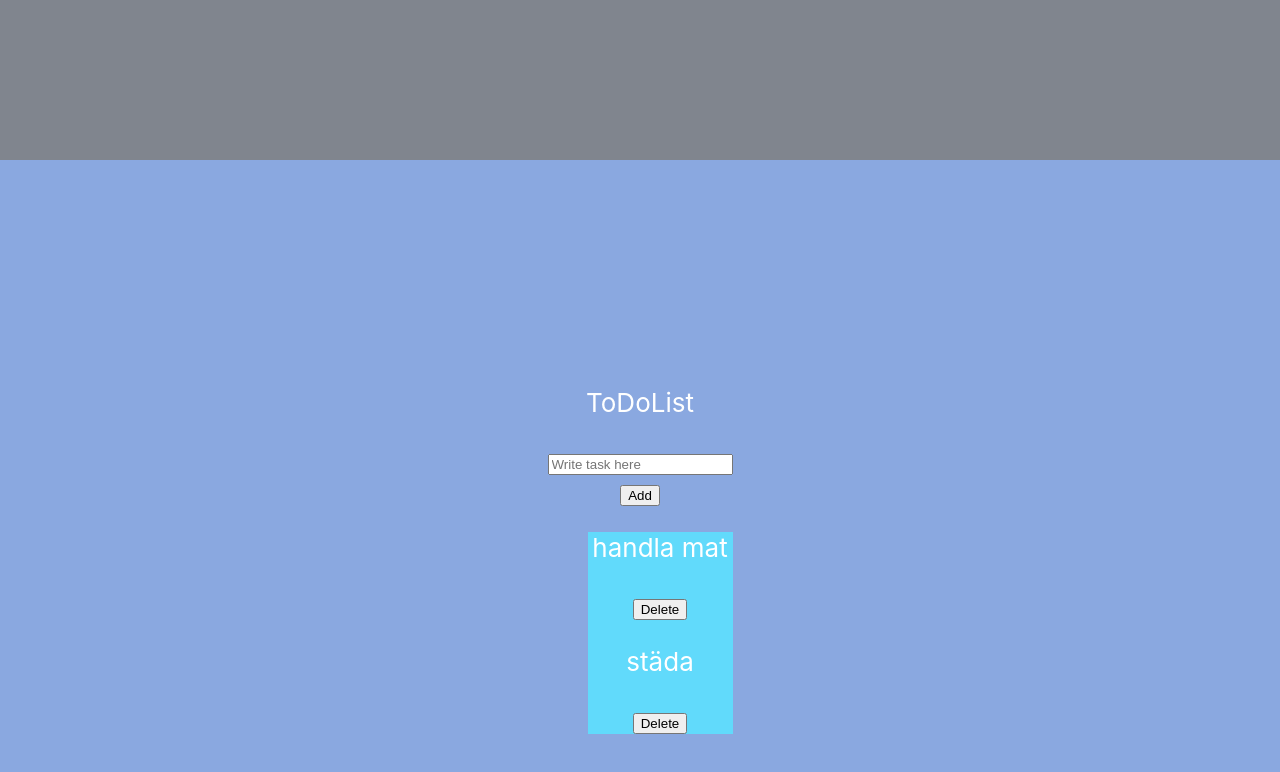
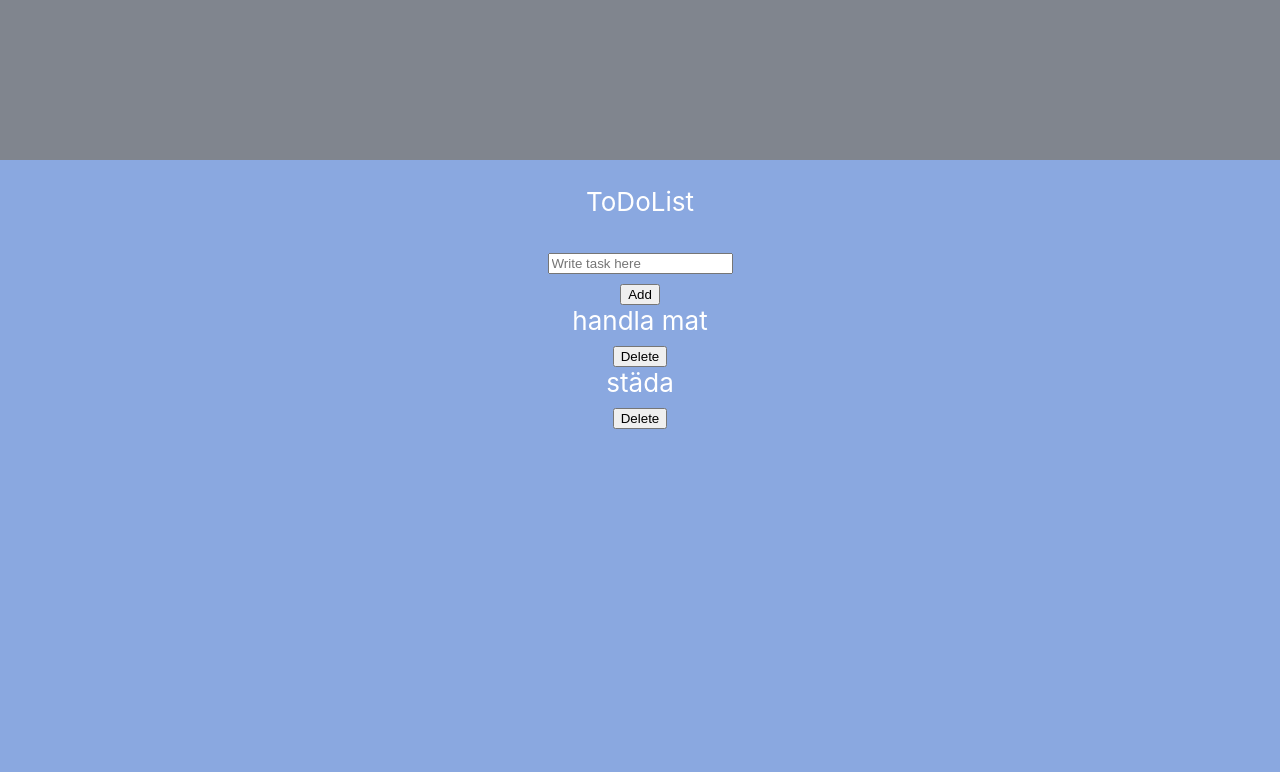
Before and after one commit to Cespaw/home-page-app, a React (Create React App) app: page / in a window 1280 px wide. Shown: the top 772 px of the page. Built offline with nearby package versions, Linux system fonts and the light colour scheme; no server answers; the HTML template or start-up script is replaced by a standard one.

Commit message:
Centered list items

```diff
--- a/src/App.css
+++ b/src/App.css
@@ -19,13 +19,20 @@
   display: flex;
   flex-direction: column;
   align-items: center;
-  justify-content: center;
   font-size: calc(10px + 2vmin);
   color: rgb(255, 255, 255);
 }
 
+.List {
+  flex-direction: column;
+  align-items: center;
+  justify-content: center;
+}
+
 .ListItem {
-  background-color: #61dafb;
+  align-items: center;
+  flex-direction: column;
+  justify-content: center;
 }
 
 .App-header {
--- a/src/Quote.js
+++ b/src/Quote.js
@@ -4,6 +4,10 @@ function Quote() {
 
     const quoteURL = 'https://stoic-quotes.com/api/quote'
     const [quote, setQuote] = useState({})
+
+    const current = new Date();
+    const date = `${current.getDate()}/${current.getMonth()+1}/${current.getFullYear()}`;
+    console.log(date)
 
     useEffect(()=>{
         fetchQuote();
--- a/src/TodoItem.js
+++ b/src/TodoItem.js
@@ -2,7 +2,7 @@ function TodoItem({ props , handleDelete}) {
 
     return (
         <div className="ListItem">
-            <p>{props.name}</p>
+            <div>{props.name}</div>
             <button type="" onClick={() => handleDelete(props.id)}>Delete</button>
         </div>
     );
--- a/src/TodoList.js
+++ b/src/TodoList.js
@@ -19,6 +19,10 @@ function TodoList() {
     const handleSubmit = event => {
         event.preventDefault();
         console.log("clicked add")
+
+        if (input === "") {
+            return;
+        }
 
         const num = TodoItems.length
         //console.log(num)
@@ -54,16 +58,15 @@ function TodoList() {
                 <div>
                     <button type="" onClick={handleSubmit}>Add</button>
                 </div>
-            </form>
-
-            <div>
-                <ul>
+                <div className="List">
                     <div className="ListItem">
                         {TodoItems.map((item) =>
                             <TodoItem key={item.id} props={item} handleDelete={handleDelete} ToDoItems={TodoItems} />)}
                     </div>
-                </ul>
-            </div>
+                </div>
+            </form>
+
+
         </div>
 
     );
```
